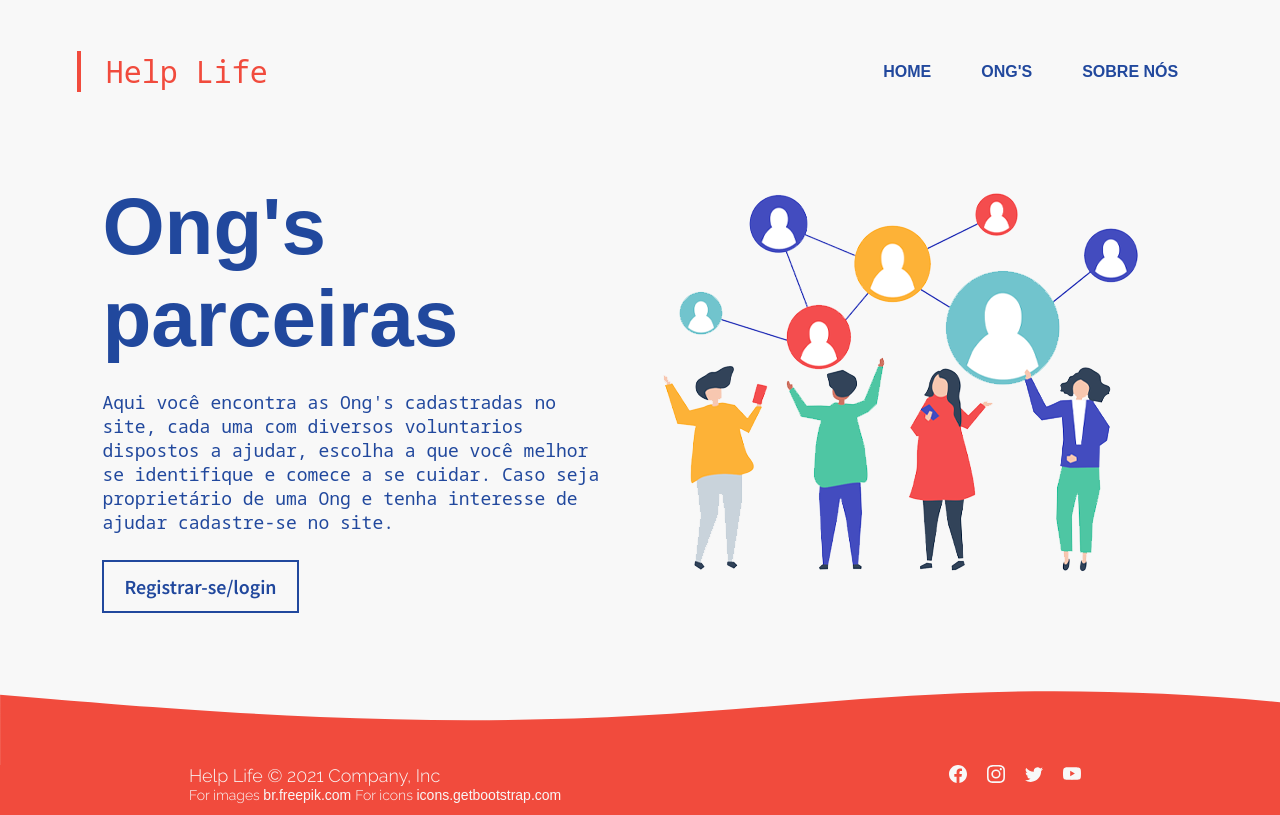
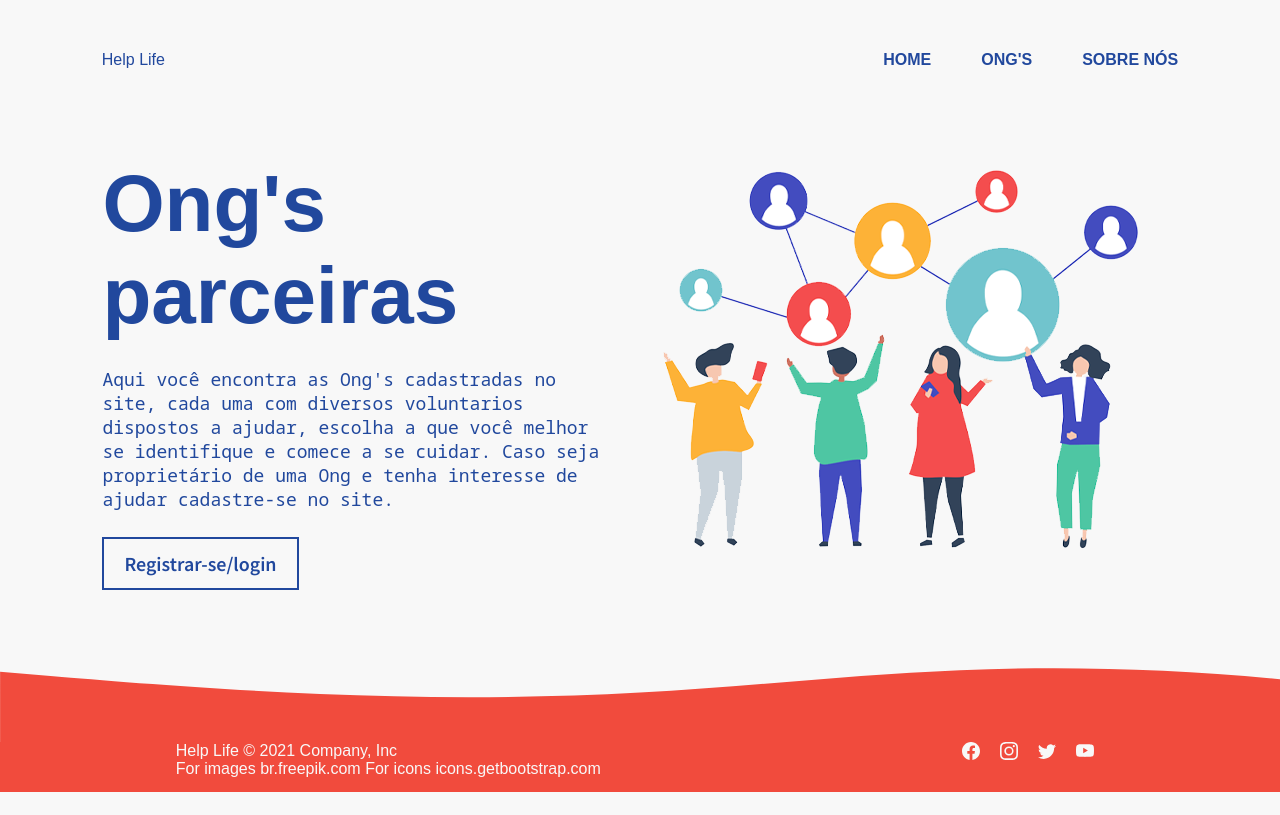
Before and after one commit to LauroAranha/Help-Life, a React (Create React App) app: page /ong in a window 1280 px wide. Built offline with nearby package versions, Linux system fonts and the light colour scheme.

Commit message:
Atualização nas imports

```diff
--- a/src/components/about/ContentAbout.jsx
+++ b/src/components/about/ContentAbout.jsx
@@ -1,94 +1,8 @@
-import React from "react";
 import "./ContentAbout.css";
 import vetor7 from "../../img/vetor7.png";
 
-export default (props) => (
-  <div>
-{/*     <div id="myModal" className="modal">
-      <div className="modal-content">
-        <span className="close">&times;</span>
-        <p className="title-model">Entre</p>
-        <hr style="height:0.5px;border-width:0;color: #aaaaaa;background-color:#aaaaaa;" />
-        <p className="txt-model">Iniciar sessão como</p>
-        <section className="model-cards">
-          <article>
-            <a href="form/logUsu.html">
-              <section className="model-item">
-                <span className="usuario">
-                  <b>Usuário</b>
-                </span>
-              </section>
-            </a>
-            <span className="img-usuario">
-              <svg
-                xmlns="http://www.w3.org/2000/svg"
-                width="50"
-                height="50"
-                fill="#051D52"
-                className="bi bi-person-fill"
-                viewBox="0 0 16 16"
-              >
-                <path d="M3 14s-1 0-1-1 1-4 6-4 6 3 6 4-1 1-1 1H3zm5-6a3 3 0 1 0 0-6 3 3 0 0 0 0 6z" />
-              </svg>
-            </span>
-          </article>
-          <article>
-            <a href="form/logOng.html">
-              <section className="model-item">
-                <span className="usuario">
-                  <b>Ong</b>
-                </span>
-              </section>
-            </a>
-            <span className="img-usuario">
-              <svg
-                xmlns="http://www.w3.org/2000/svg"
-                width="45"
-                height="45"
-                fill="#051D52"
-                className="bi bi-house-fill"
-                viewBox="0 0 16 16"
-              >
-                <path
-                  fill-rule="evenodd"
-                  d="m8 3.293 6 6V13.5a1.5 1.5 0 0 1-1.5 1.5h-9A1.5 1.5 0 0 1 2 13.5V9.293l6-6zm5-.793V6l-2-2V2.5a.5.5 0 0 1 .5-.5h1a.5.5 0 0 1 .5.5z"
-                />
-                <path
-                  fill-rule="evenodd"
-                  d="M7.293 1.5a1 1 0 0 1 1.414 0l6.647 6.646a.5.5 0 0 1-.708.708L8 2.207 1.354 8.854a.5.5 0 1 1-.708-.708L7.293 1.5z"
-                />
-              </svg>
-            </span>
-          </article>
-          <article>
-            <a href="form/logVol.html">
-              <section className="model-item">
-                <span className="usuario">
-                  <b>Voluntário</b>
-                </span>
-              </section>
-            </a>
-            <span className="img-usuario">
-              <svg
-                xmlns="http://www.w3.org/2000/svg"
-                width="50"
-                height="50"
-                fill="#051D52"
-                className="bi bi-people-fill"
-                viewBox="0 0 16 16"
-              >
-                <path d="M7 14s-1 0-1-1 1-4 5-4 5 3 5 4-1 1-1 1H7zm4-6a3 3 0 1 0 0-6 3 3 0 0 0 0 6z" />
-                <path
-                  fill-rule="evenodd"
-                  d="M5.216 14A2.238 2.238 0 0 1 5 13c0-1.355.68-2.75 1.936-3.72A6.325 6.325 0 0 0 5 9c-4 0-5 3-5 4s1 1 1 1h4.216z"
-                />
-                <path d="M4.5 8a2.5 2.5 0 1 0 0-5 2.5 2.5 0 0 0 0 5z" />
-              </svg>
-            </span>
-          </article>
-        </section>
-      </div>
-    </div> */}
+const contentAbout = () => (
+  <div >
     <div className="part2">
       <section>
         <h2>Sobre nós</h2>
@@ -108,3 +22,4 @@ export default (props) => (
     </div>
   </div>
 );
+export default contentAbout;
--- a/src/components/main/ContentMain.jsx
+++ b/src/components/main/ContentMain.jsx
@@ -1,10 +1,9 @@
-import React from "react";
 import "./ContentMain.css";
 import vetor4 from "../../img/vetor4.png";
 import vetor from "../../img/vetor.png";
 
-export default (props) => (
-  <div>
+const contentMain = () => (
+  <div id ="contentMain">
     <div className="main">
       <section>
         <h1>Nós podemos te ajudar</h1>
@@ -29,6 +28,7 @@ export default (props) => (
         </p>
       </section>
     </div>
-
   </div>
 );
+
+export default contentMain;
--- a/src/components/ong/ContentOng.jsx
+++ b/src/components/ong/ContentOng.jsx
@@ -1,10 +1,8 @@
-import React from "react";
 import "./ContentOng.css";
 
 import vetor6 from "../../img/vetor6.png";
-
-export default (props) => (
-  <div>
+const contentOng = () => (
+  <div id ="contentOng">
     <div className="part3">
       <section>
         <h1>
@@ -25,3 +23,4 @@ export default (props) => (
     <section id="cards-orgs"></section>
   </div>
 );
+export default contentOng;
--- a/src/components/props/Footer.jsx
+++ b/src/components/props/Footer.jsx
@@ -1,8 +1,8 @@
-import React, { Component } from "react";
 import "./Footer.css";
 
-export default (props) => (
-  <div>
+const footer = () => (
+  <div id="footer">
+    <div classNme="baixo">
       <svg
         /* style={{transform:rotate(0deg), transition: 0.3s}} */
         viewBox="0 0 1440 100"
@@ -23,9 +23,8 @@ export default (props) => (
       </svg>
       <footer>
         <section>
-        <span className="txt-footer"> Help Life © 2021 Company, Inc</span>{" "}
-        <br />
-        <span className="txt-font">
+          <span className="text"> Help Life © 2021 Company, Inc</span> <br />
+          <span className="text">
             For images{" "}
             <a
               href="https://br.freepik.com/"
@@ -35,7 +34,7 @@ export default (props) => (
               br.freepik.com{" "}
             </a>
           </span>
-        <span className="txt-font">
+          <span className="text">
             For icons{" "}
             <a
               href="https://icons.getbootstrap.com/"
@@ -125,4 +124,6 @@ export default (props) => (
         </section>
       </footer>
     </div>
+  </div>
 );
+export default footer;
--- a/src/components/props/Nav.jsx
+++ b/src/components/props/Nav.jsx
@@ -1,12 +1,11 @@
-import React from "react";
 import { Link } from "react-router-dom";
 import "./Nav.css";
 
-export default (props) => (
-  <div>
+const nav = () => (
+  <div id = "nav">
     <nav>
       <ul className="menu">
-        <section id="hl">
+        <section id="logo">
           <li>
             <Link to="/">Help Life</Link>
           </li>
@@ -35,37 +34,7 @@ export default (props) => (
           </li>
         </section>
       </ul>
-      {/* <div className="menu-overlay"></div>
-      <a href="#" className="menu-open">
-        <div className="container">
-          <div className="bar1"></div>
-          <div className="bar2"></div>
-          <div className="bar3"></div>
-        </div>
-      </a>
-
-      <div className="side-menu-wrapper">
-        <a href="#" className="menu-close">
-          ×
-        </a>
-        <ul>
-          <li>
-            <a href="index.html" rel="nofollow">
-              Home
-            </a>
-          </li>
-          <li>
-            <a href="ong.html" rel="nofollow">
-              Ong
-            </a>
-          </li>
-          <li>
-            <a href="sobrenos.html" rel="nofollow">
-              Sobre nós
-            </a>
-          </li>
-        </ul>
-      </div> */}
     </nav>
   </div>
 );
+export default nav;
--- a/src/pages/Error.jsx
+++ b/src/pages/Error.jsx
@@ -1,11 +1,9 @@
-import React from 'react'
-
-function ErrorPage(){
-    return(
-        <div>
-            Erro!
-        </div>
-    )
+function ErrorPage() {
+  return (
+    <div>
+      <h1 style={{ color: "black", textAlign: "center"}}>Erro!</h1>
+      <p style={{ color: "black", textAlign: "center", fontSize:"2vw"}}>Página não encontrada.</p>
+    </div>
+  );
 }
-
-export default ErrorPage
+export default ErrorPage;
--- a/src/pages/login/Login.jsx
+++ b/src/pages/login/Login.jsx
@@ -1,5 +1,4 @@
 import React, { Component } from "react";
-
 import Login from "../../components/login/LoginForm";
 
 
--- a/src/pages/main/About.jsx
+++ b/src/pages/main/About.jsx
@@ -1,5 +1,4 @@
 import React, { Component } from "react";
-
 import ContentAbout from "../../components/about/ContentAbout";
 
 export default class Main extends Component {
--- a/src/pages/main/Home.jsx
+++ b/src/pages/main/Home.jsx
@@ -1,7 +1,5 @@
 import React, { Component } from "react";
-
 import ContentMain from "../../components/main/ContentMain";
-
 
 export default class Main extends Component {
   render() {
--- a/src/pages/main/Ong.jsx
+++ b/src/pages/main/Ong.jsx
@@ -1,5 +1,4 @@
 import React, { Component } from "react";
-
 import ContentOng from "../../components/ong/ContentOng";
 
 
```
Also changed, not shown: src/components/login/LoginForm.jsx (+17 -17 lines). Lines whose indentation alone changed are shown as unchanged.
